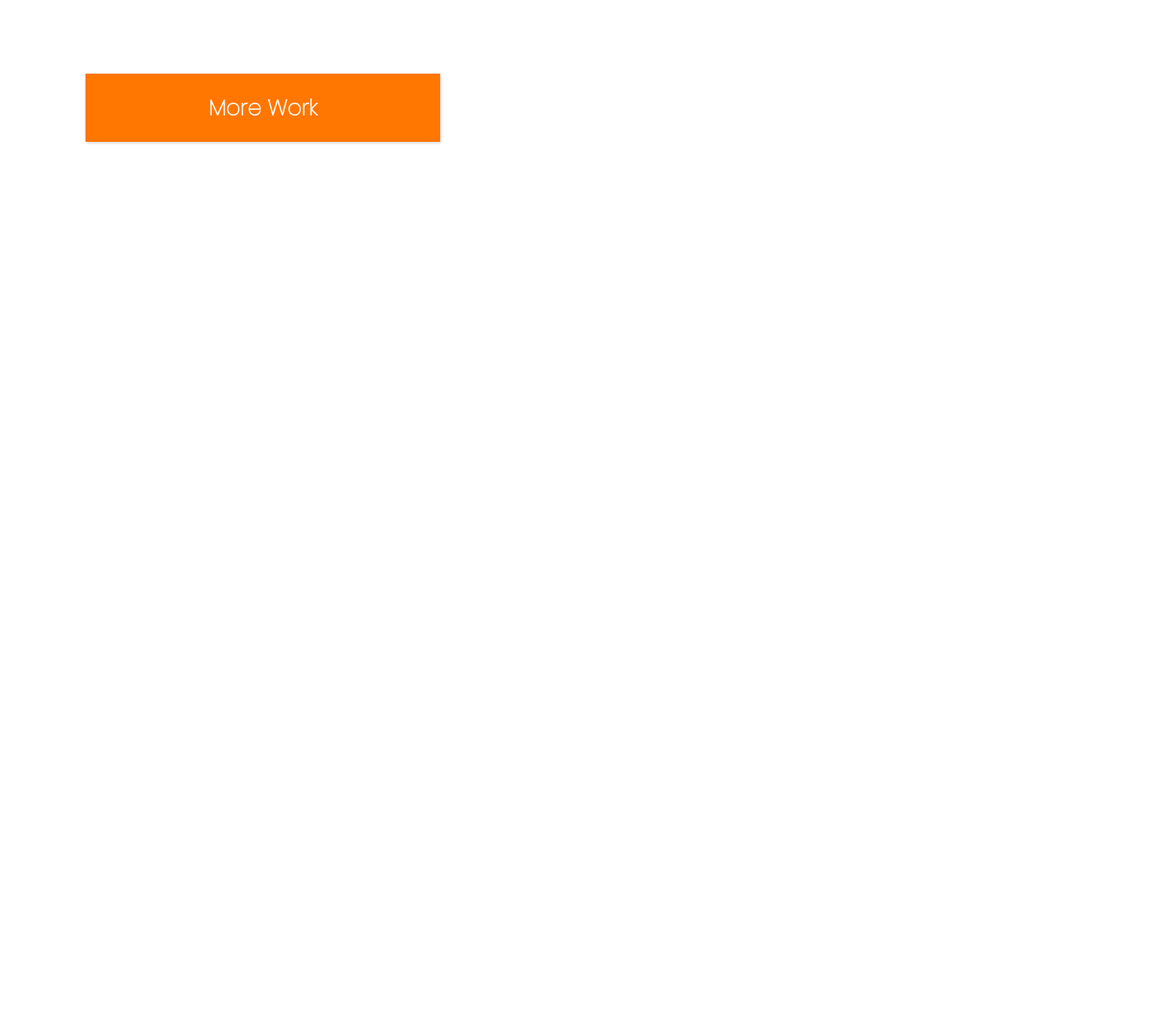
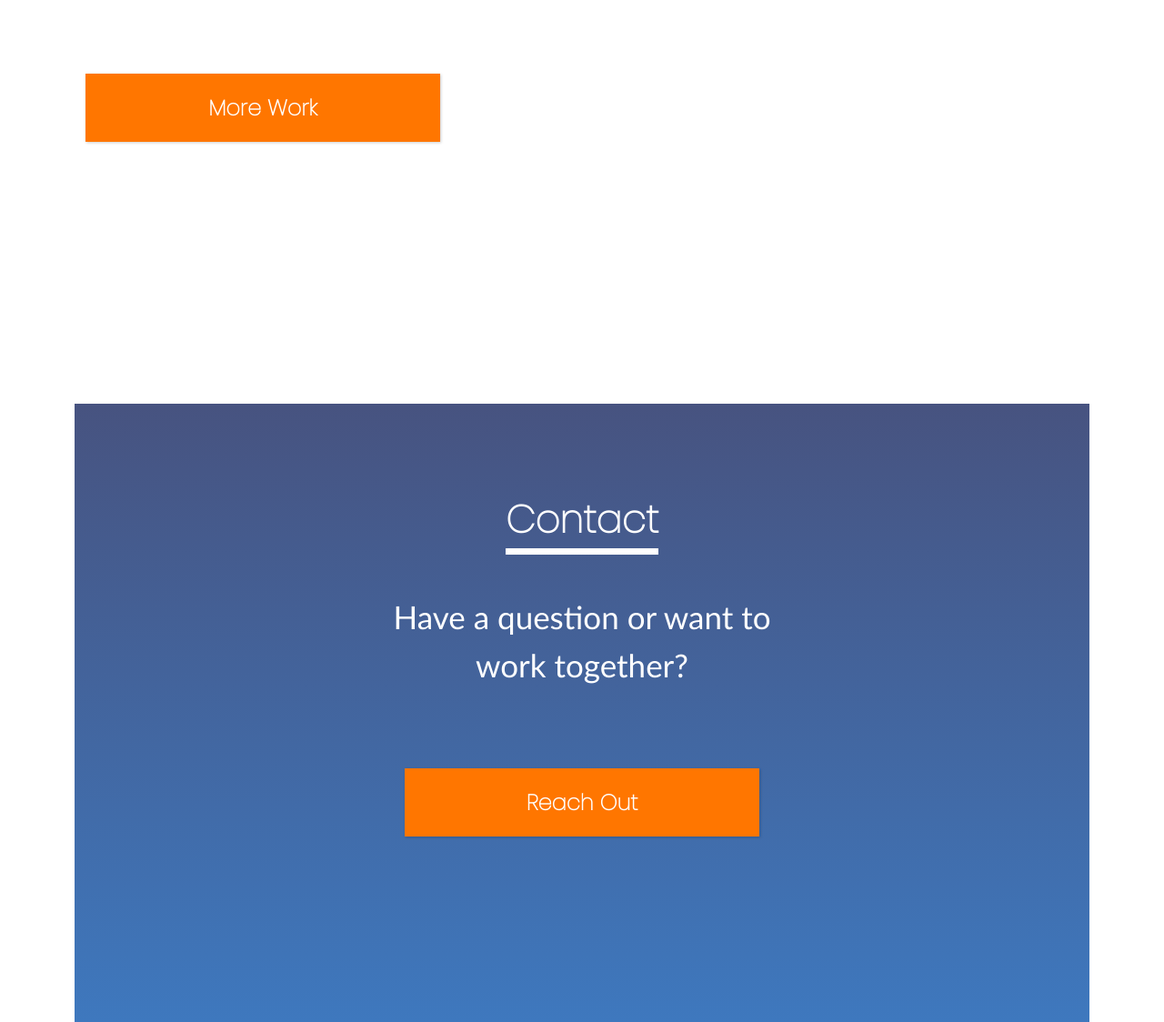
Before and after one commit to rpuentes2020/RamiroPuentes.github.io, a plain HTML site: page ProjectDetails_Parking.html in a window 1280 px wide. Shown: the part 4662-5786 px from the top of the page at 91% size. Before the commit the page ends 4962 px from the top, so only its background shows below. Drawn offline with Linux system fonts and the light colour scheme.

Commit message:
Add files via upload

```diff
--- a/ProjectDetails_Parking.html
+++ b/ProjectDetails_Parking.html
@@ -324,6 +324,24 @@
 
 
 
+<section id="ContactMe" class="home-contact">
+  <div class="container">
+    <div class="row justify-content-center">
+      <div class="col-6" style="text-align: center;">
+        <label class="section-heading home-contact-header">Contact</label>
+        <p class="section-information home-contact-message">Have a question or want to work together?</p>
+
+
+
+        <a href="mailto:rpuentes2010@yahoo.com?subject=🤝%20Project%20info.%20Let's%20talk" alt="Send me a message">
+          <button class="home-contact-button" type="button">Reach Out</button>
+      </a>
+
+      </div>
+      </div>
+  </div>
+</section>
+
 
 </body>
 </html>
```
Also changed, not shown: Index.html (+8 -0 lines), ProjectDetails_Cisco.html (+16 -0 lines), ProjectDetails_FresnoCMS.html (+16 -0 lines), ProjectDetails_Mentor.html (+16 -0 lines), ProjectDetails_PublicHealth.html (+16 -0 lines), ProjectDetails_Refco.html (+16 -0 lines), ProjectDetails_Snackbar.html (+16 -0 lines), ProjectDetails_StaffDirectory.html (+16 -0 lines), ProjectDetails_Wifi.html (+17 -0 lines).
